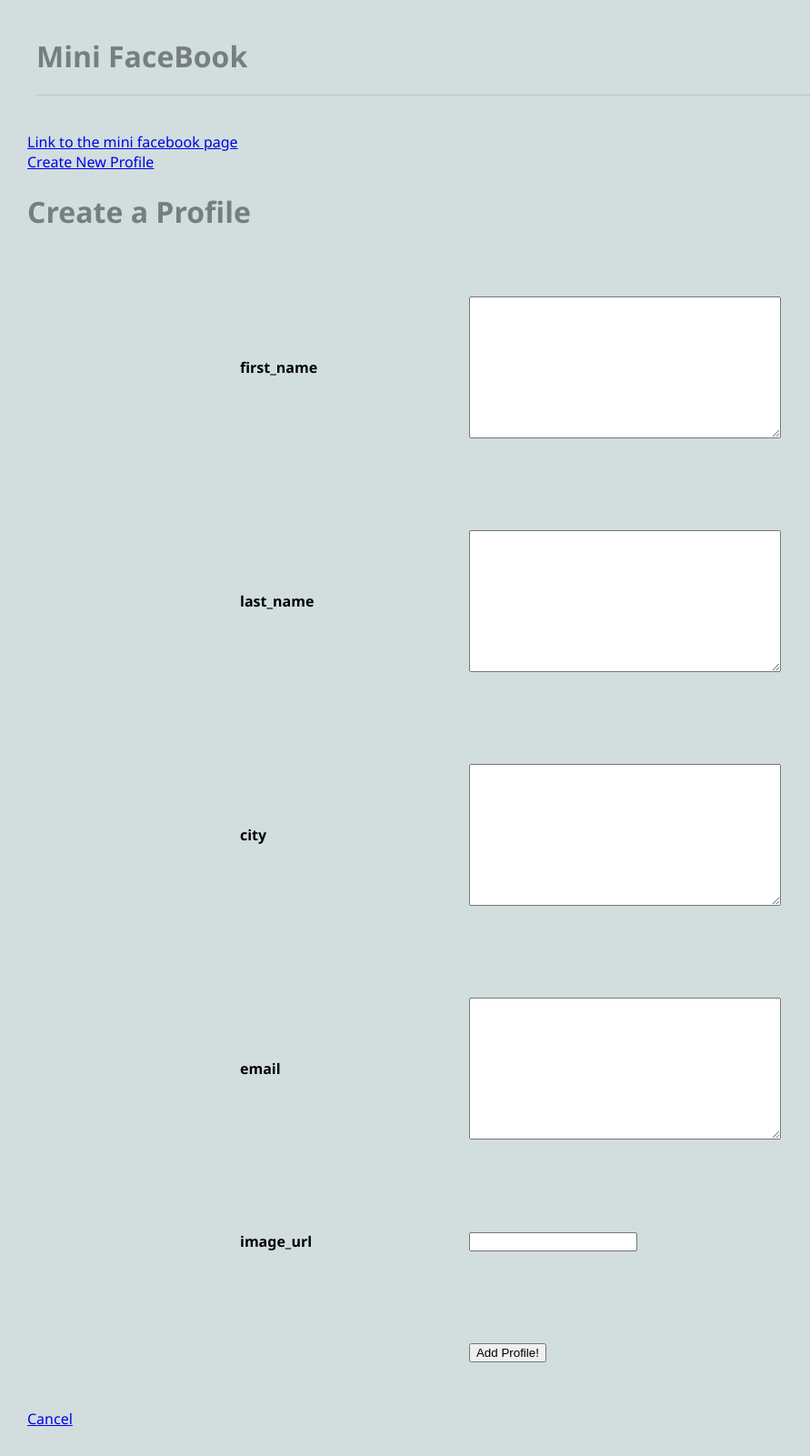
After one commit to KevinTan25/cs412-django, a Django app: page /mini_fb/create_profile/ in a window 1280 px wide. The commit adds this page. Shown: the whole page at 91% size, without its empty margins (0-891 px from the left). Run offline with Django 5.2, Linux system fonts and the light colour scheme.

Commit message:
Added the a6

```diff
--- /dev/null
+++ b/mini_fb/forms.py
@@ -0,0 +1,24 @@
+# mini_fb/forms.py
+# Form to create a profile
+
+from django import forms
+from .models import Profile, StatusMessage
+
+class CreateProfileForm(forms.ModelForm):
+    '''A form to add a Profile to the database.'''
+    class Meta:
+        '''associate this form with the Profile model; select fields.'''
+        model = Profile
+        fields=['first_name', 'last_name', 'city', 'email', 'image_url']
+
+        first_name = forms.CharField(label="First Name", required=True)
+        last_name = forms.CharField(label="Last Name", required=True)
+        email = forms.CharField(label="Email")
+        image_url = forms.URLInput(attrs={'placeholder': 'Image URL'})
+
+
+class CreateStatusMessageForm(forms.ModelForm):
+    '''associate this form with the Status Message model; select fields.'''
+    class Meta:
+        model = StatusMessage
+        fields = ['message']
--- a/mini_fb/models.py
+++ b/mini_fb/models.py
@@ -1,6 +1,8 @@
 # mini_fb/models.py
 # Define the data objects for our application
 from django.db import models
+from django.urls import reverse
+
 
 # Create your models here.
 class Profile(models.Model):
@@ -19,6 +21,9 @@ class Profile(models.Model):
     def get_status_messages(self):
         return self.statusmessage_set.all().order_by('-timestamp')
 
+    def get_absolute_url(self):
+        return reverse('show_profile', kwargs={'pk': self.kwargs['pk']})
+
 class StatusMessage(models.Model):
     timestamp = models.DateTimeField(auto_now=True)
     message = models.TextField()
--- a/mini_fb/templates/mini_fb/base.html
+++ b/mini_fb/templates/mini_fb/base.html
@@ -11,7 +11,8 @@
         <header>
             <h1>Mini FaceBook</h1>
         </header>
-        <a href="{% url 'show_all_profiles' %}">Link to the mini facebook page</a>
+        <a href="{% url 'show_all_profiles' %}">Link to the mini facebook page</a><br>
+        <a href="{% url 'create_profile' %}">Create New Profile</a>
         {% block content %}
         {% endblock %}
 
--- /dev/null
+++ b/mini_fb/templates/mini_fb/create_profile_form.html
@@ -0,0 +1,29 @@
+<!-- mini_fb/templates/mini_fb/create_profile_form.html -->
+
+{% extends 'mini_fb/base.html' %}
+
+{% block content %}
+    <div class="form-container">
+        <h1>Create a Profile</h1>
+        <form method='POST'>
+        {% csrf_token %}
+
+        {% csrf_token %}
+        <table>
+            {% for field in form %}
+            <tr>
+                <th>{{field.name}}</th>
+                <td>{{field}}</td>
+            </tr>
+            {% endfor %}
+            <tr>
+                <td></td>
+                <td>
+                    <input type='submit' name = 'Add Profile!' value= 'Add Profile!'>
+                </td>
+            </tr>
+        </table>
+        <a href="{% url 'show_all_profiles' %}">Cancel</a>
+        </form>
+    </div>
+{% endblock %}
--- a/mini_fb/templates/mini_fb/show_profile.html
+++ b/mini_fb/templates/mini_fb/show_profile.html
@@ -12,6 +12,7 @@
   <div class="status-container">
     <h2>{{ profile.first_name }}'s Status Messages</h2>
     <ul>
+        <a href="{% url 'create_status' profile.pk %}">Create Status</a>
         {% for status in profile.get_status_messages %}
         <li>
             <p><strong>{{ status.message }}</strong></p>
--- a/mini_fb/urls.py
+++ b/mini_fb/urls.py
@@ -10,4 +10,6 @@ urlpatterns = [
     path(r'', views.ShowAllProfilesView.as_view(), name="show_all_profiles_home"),
     path(r'mini_fb/', views.ShowAllProfilesView.as_view(), name="show_all_profiles"),
     path(r'profile/<int:pk>/', views.ShowProfilePageView.as_view(), name='show_profile'),
+    path(r'create_profile/', views.CreateProfileView.as_view(), name="create_profile"),
+    path(r'profile/<int:pk>/create_status/', views.CreateStatusMessageView.as_view(), name='create_status'),
 ]
--- a/mini_fb/views.py
+++ b/mini_fb/views.py
@@ -6,6 +6,9 @@ from django.shortcuts import render
 from django.views.generic import ListView
 from .models import * # import the models (e.g., Profile)
 from django.views.generic import DetailView
+from django.views.generic import CreateView
+from .forms import *
+from django.urls import reverse
 
 # class-based view
 class ShowAllProfilesView(ListView):
@@ -18,3 +21,31 @@ class ShowProfilePageView(DetailView):
     model = Profile
     template_name = 'mini_fb/show_profile.html'  # The template that will render the profile
     context_object_name = 'profile'
+
+class CreateProfileView(CreateView):
+    model = Profile
+    form_class = CreateProfileForm
+    template_name = 'mini_fb/create_profile_form.html'
+
+    def get_success_url(self):
+        '''Return the URL to redirect to after successfully submitting form.'''
+        return reverse('show_profile', kwargs={'pk': self.object.pk})
+
+class CreateStatusMessageView(CreateView):
+    model = StatusMessage
+    form_class = CreateStatusMessageForm
+    template_name = 'mini_fb/create_status_form.html'
+
+    def get_context_data(self, **kwargs):
+        context = super().get_context_data(**kwargs)
+        profile = Profile.objects.get(pk=self.kwargs['pk'])
+        context['profile'] = profile
+        return context
+
+    def form_valid(self, form):
+        profile = Profile.objects.get(pk=self.kwargs['pk'])  # Get the Profile object
+        form.instance.profile = profile  # Set the profile of the status message
+        return super().form_valid(form)
+
+    def get_success_url(self):
+        return reverse('show_profile', kwargs={'pk': self.kwargs['pk']})
```
Also changed, not shown: mini_fb/templates/mini_fb/create_status_form.html (added, +29 -0 lines), db.sqlite3.
